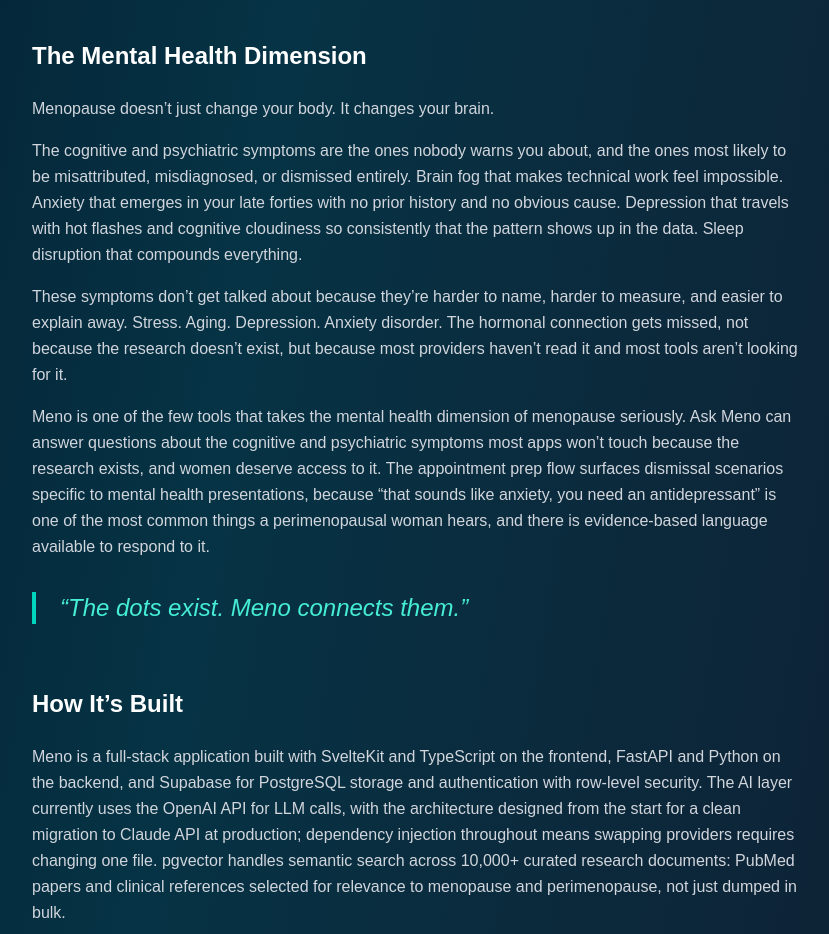
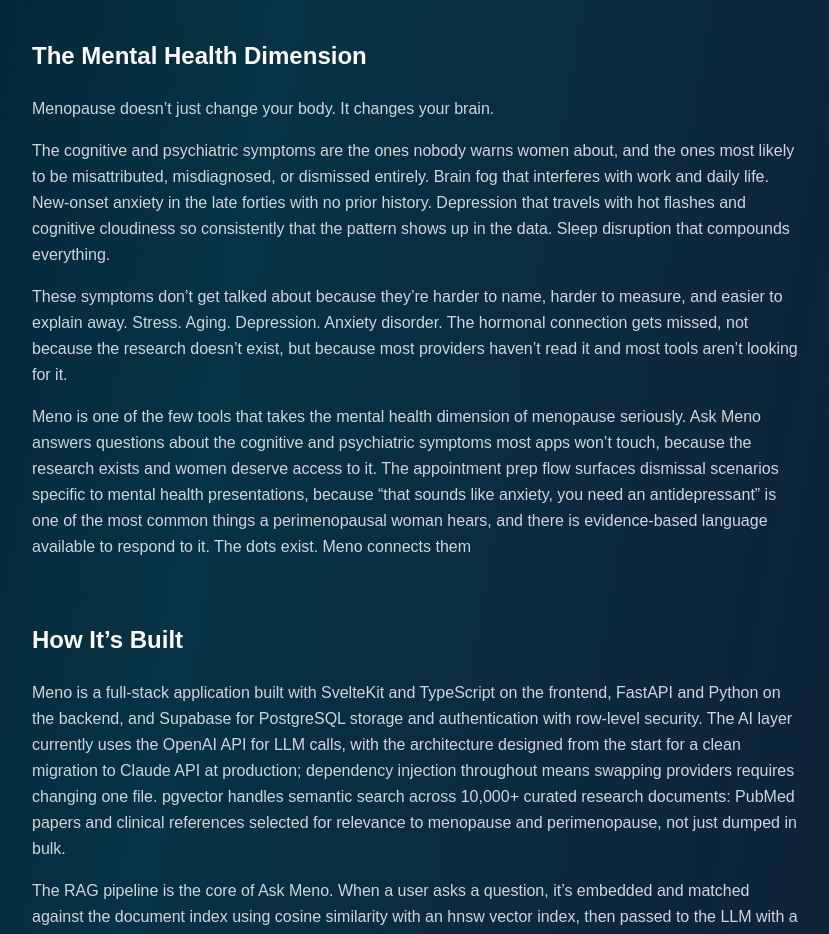
Before and after one commit to helenakristina/helena-portfolio, a Next.js app: page /meno in a window 1280 px wide. Shown: the part 4560-5494 px from the top of the page, without its empty margins (224-1053 px from the left). Built offline with nearby package versions, Linux system fonts and the light colour scheme.

Commit message:
chore: modify meno wording

```diff
--- a/src/app/meno/page.tsx
+++ b/src/app/meno/page.tsx
@@ -55,8 +55,7 @@
               I&rsquo;d asked about by name. She offered birth control instead.
               When I asked about vaginal estrogen for the dryness and urgency
               I&rsquo;d been managing with a pelvic floor physical therapist,
-              she suggested lube. My heart was in my throat. I asked for a
-              referral to a specialist.
+              she suggested lube. I asked for a referral to a specialist.
             </p>
             <p>She seemed a little irked when I found one myself.</p>
             <p>
@@ -230,13 +229,12 @@
             </p>
             <p>
               The cognitive and psychiatric symptoms are the ones nobody warns
-              you about, and the ones most likely to be misattributed,
-              misdiagnosed, or dismissed entirely. Brain fog that makes
-              technical work feel impossible. Anxiety that emerges in your late
-              forties with no prior history and no obvious cause. Depression
-              that travels with hot flashes and cognitive cloudiness so
-              consistently that the pattern shows up in the data. Sleep
-              disruption that compounds everything.
+              women about, and the ones most likely to be misattributed,
+              misdiagnosed, or dismissed entirely. Brain fog that interferes
+              with work and daily life. New-onset anxiety in the late forties
+              with no prior history. Depression that travels with hot flashes
+              and cognitive cloudiness so consistently that the pattern shows up
+              in the data. Sleep disruption that compounds everything.
             </p>
             <p>
               These symptoms don&rsquo;t get talked about because they&rsquo;re
@@ -248,21 +246,17 @@
             </p>
             <p>
               Meno is one of the few tools that takes the mental health
-              dimension of menopause seriously. Ask Meno can answer questions
-              about the cognitive and psychiatric symptoms most apps won&rsquo;t
-              touch because the research exists, and women deserve access to it.
+              dimension of menopause seriously. Ask Meno answers questions about
+              the cognitive and psychiatric symptoms most apps won&rsquo;t
+              touch, because the research exists and women deserve access to it.
               The appointment prep flow surfaces dismissal scenarios specific to
               mental health presentations, because &ldquo;that sounds like
               anxiety, you need an antidepressant&rdquo; is one of the most
               common things a perimenopausal woman hears, and there is
-              evidence-based language available to respond to it.
+              evidence-based language available to respond to it. The dots
+              exist. Meno connects them
             </p>
           </div>
-
-          {/* Pull quote */}
-          <blockquote className="border-l-4 border-teal-400 pl-6 my-8 text-xl md:text-2xl text-teal-300 italic">
-            &ldquo;The dots exist. Meno connects them.&rdquo;
-          </blockquote>
         </div>
 
         {/* 6. How It's Built */}
```
